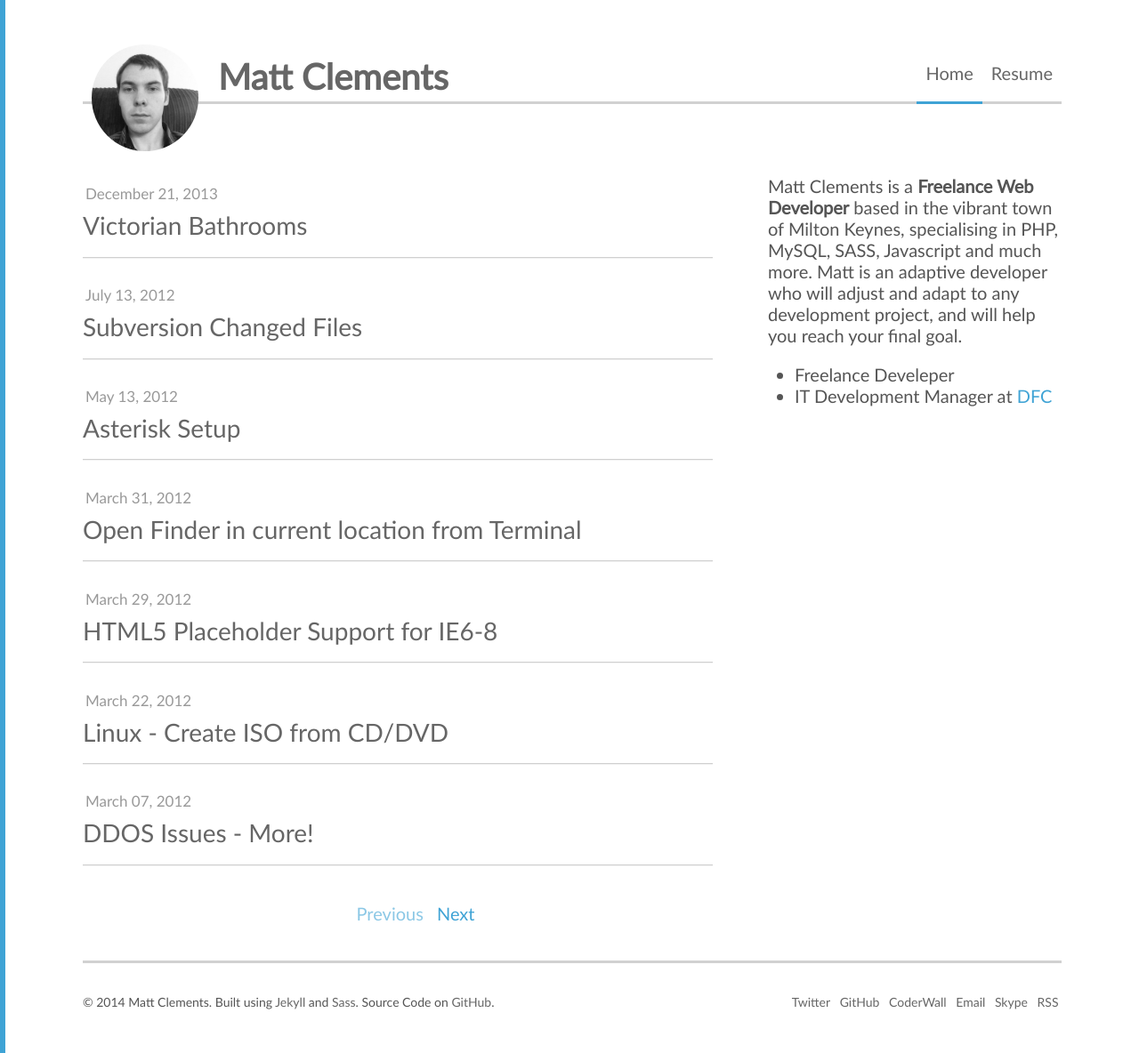
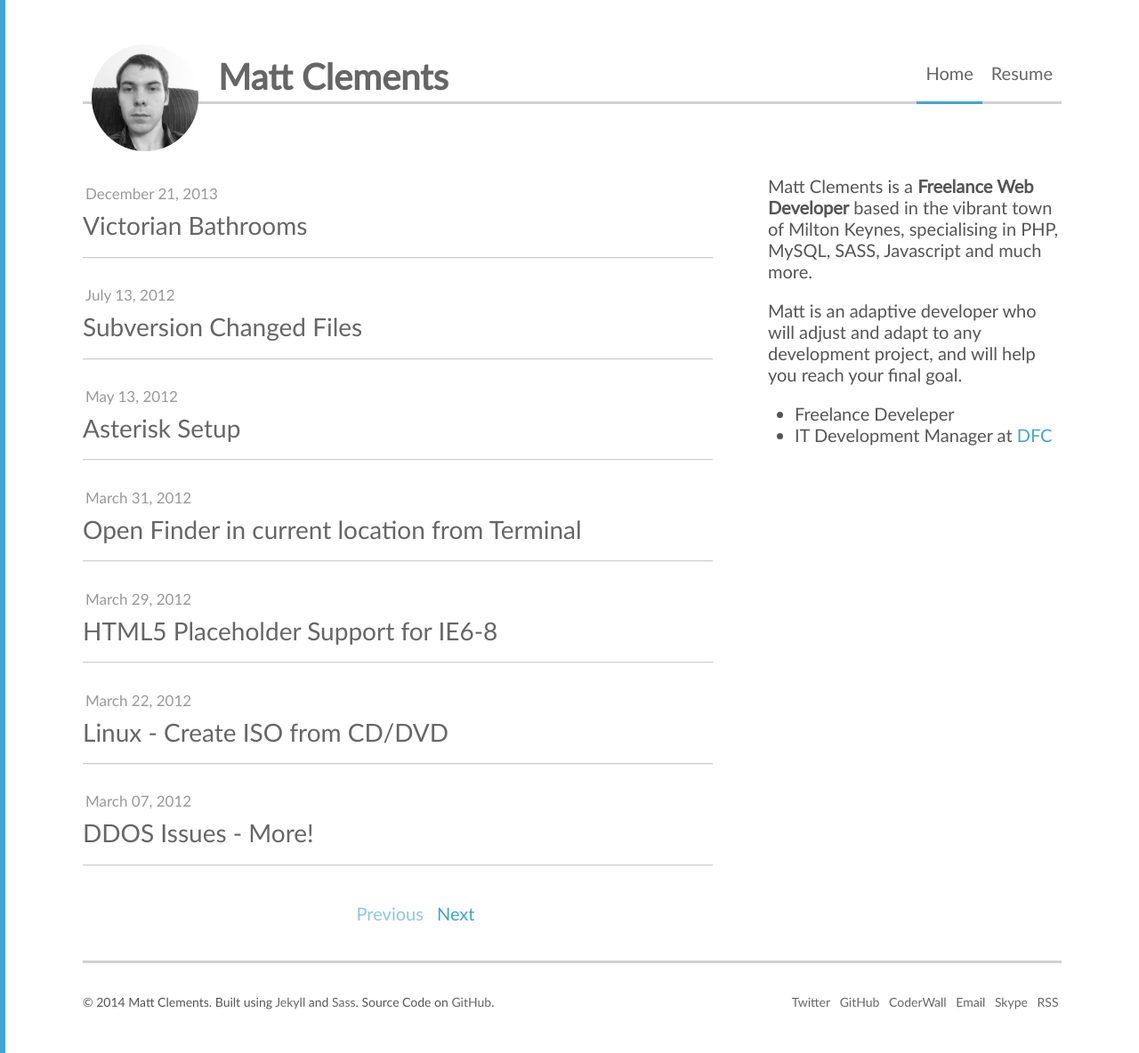
Before and after one commit to mattclements/mattclements.github.io, a Jekyll site: the page built from index.html, in a window 1280 px wide. Shown: the whole page at 89% size. Built offline with Jekyll 4.4.1, drawn with Linux system fonts in a browser that asks for light colours; Markdown is read by kramdown in place of the engine named in the settings; the list of posts is cut into pages by our own code.

Commit message:
Added New Bio

```diff
--- a/_includes/sidebar.html
+++ b/_includes/sidebar.html
@@ -2,7 +2,10 @@
 <div itemscope itemtype="http://schema.org/Person">
 	<h1 class="visually-hidden">About me</h1>
 	<p>
-		Matt Clements is a <strong itemprop="jobTitle">Freelance Web Developer</strong> based in the vibrant town of Milton Keynes, specialising in PHP, MySQL, SASS, Javascript and much more. Matt is an adaptive developer who will adjust and adapt to any development project, and will help you reach your final goal.
+		Matt Clements is a <strong itemprop="jobTitle">Freelance Web Developer</strong> based in the vibrant town of Milton Keynes, specialising in PHP, MySQL, SASS, Javascript and much more.
+	</p>
+	<p>
+		Matt is an adaptive developer who will adjust and adapt to any development project, and will help you reach your final goal.
 	</p>
 	<ul>
 		<li>Freelance Develeper</li>
```
